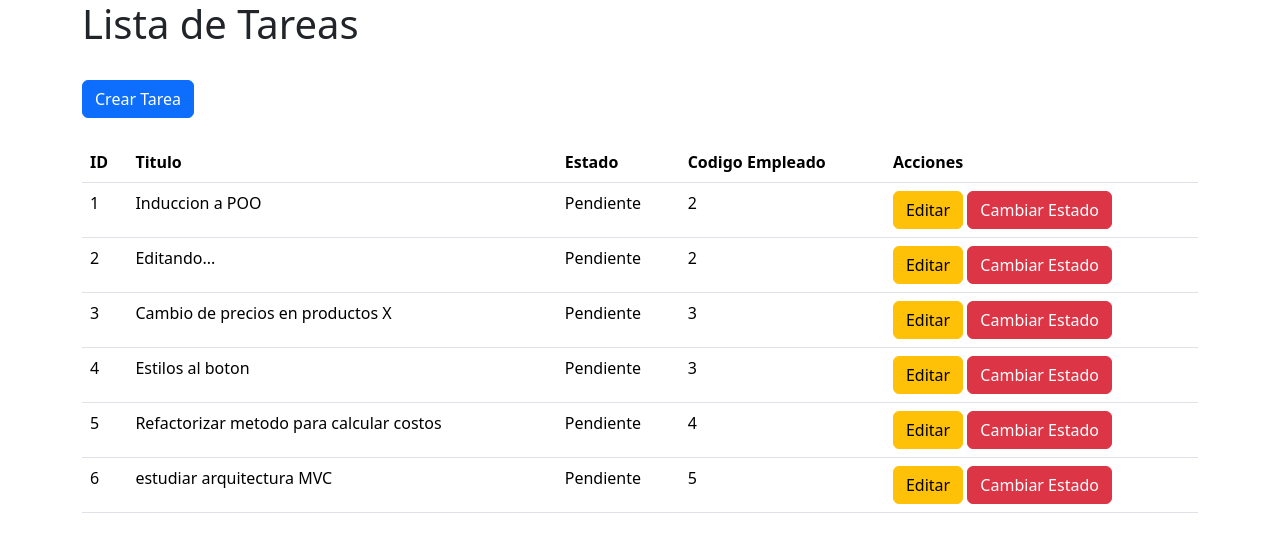
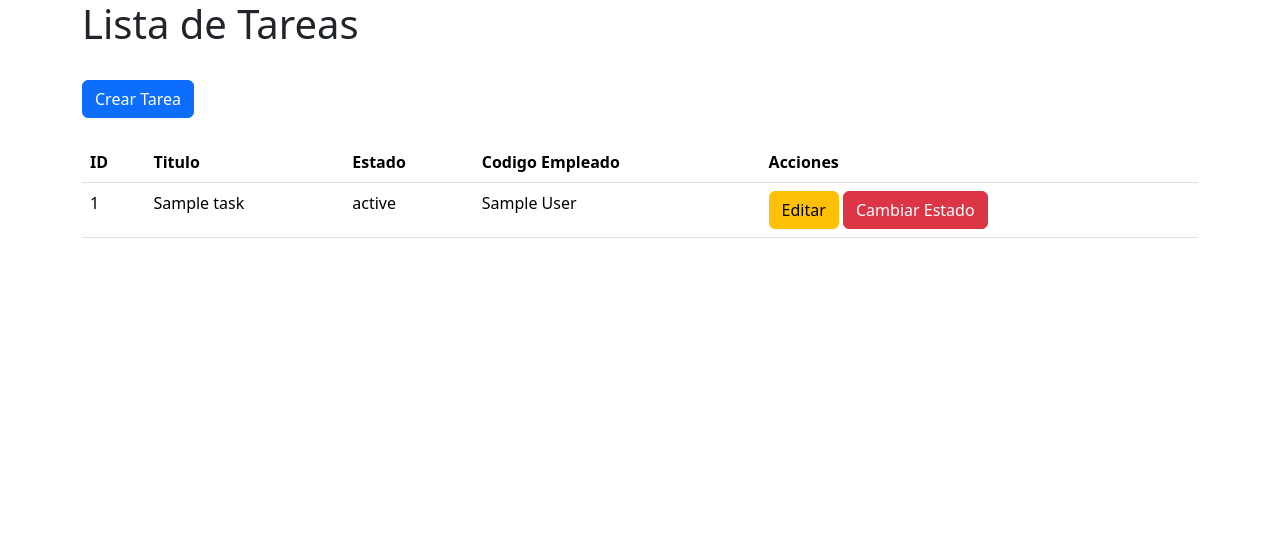
Before and after one commit to KeniaKodigo/task-manager-json-fsj28, a PHP site: page /views/listTasks.php in a window 1280 px wide. Shown: the top 552 px of the page. Run offline with PHP 8.4, Linux system fonts and the light colour scheme; tables that the repository leaves empty or names only in its code hold one stand-in row (values such as "Sample post").

Commit message:
uso de consultas sql crear, editar y ver tareas

```diff
--- a/controller/EmployeeController.php
+++ b/controller/EmployeeController.php
@@ -1,5 +1,6 @@
 <?php
 
+require_once "../config/database.php";
 require_once "../models/EmployeeModel.php";
 
 # Manejo de los metodos de la clase Empleado
--- a/data/tasks.json
+++ /dev/null
@@ -1,50 +0,0 @@
-[
-    {
-        "id_task": 1,
-        "title": "Induccion a POO",
-        "description": "aprender poo y solid",
-        "date": "2025-02-26",
-        "status": "Pendiente",
-        "id_employee": 2
-    },
-    {
-        "id_task": 2,
-        "title": "Editando...",
-        "description": "editando una tarea para ver si funciona",
-        "date": "2025-08-28",
-        "status": "Pendiente",
-        "id_employee": 2
-    },
-    {
-        "id_task": 3,
-        "title": "Cambio de precios en productos X",
-        "description": "haciendo otra prueba",
-        "date": "2025-08-28",
-        "status": "Pendiente",
-        "id_employee": 3
-    },
-    {
-        "id_task": 4,
-        "title": "Estilos al boton",
-        "description": "agregar nuevos estilos al boton de la seccion de inventario",
-        "date": "2025-08-28",
-        "status": "Pendiente",
-        "id_employee": 3
-    },
-    {
-        "id_task": "5",
-        "title": "Refactorizar metodo para calcular costos",
-        "description": "Cambiar formula para calcular costos",
-        "date": "2025-09-02",
-        "status": "Pendiente",
-        "id_employee": "4"
-    },
-    {
-        "id_task": "6",
-        "title": "estudiar arquitectura MVC",
-        "description": "arquitectura de 3 capas modelo, vista y controlador",
-        "date": "2025-09-02",
-        "status": "Pendiente",
-        "id_employee": "5"
-    }
-]
--- a/models/EmployeeModel.php
+++ b/models/EmployeeModel.php
@@ -1,15 +1,16 @@
 <?php
 
 class EmployeeModel{
-    private static $file_path = '../data/employee.json';
 
     //obtener los empleados
     public static function all(){
-        if(file_exists(self::$file_path)){
-            $data_json = file_get_contents(self::$file_path);
-            return json_decode($data_json, true); //arreglo de las tareas
-        }
-
-        return [];
+        //conectandonos a la base de datos
+        $pdo = Connection::getInstance()->getConnection();
+        //haciendo la consulta
+        $query = $pdo->query("SELECT id, name FROM employees");
+        //ejecutando la consulta
+        $query->execute();
+        $result = $query->fetchAll(PDO::FETCH_ASSOC); //[]
+        return $result;
     }
 }
--- a/models/TaskModel.php
+++ b/models/TaskModel.php
@@ -12,12 +12,8 @@ class TaskModel{
     public $status;
     public $id_employee;
 
-    //atributo para manejar la url del json
-    private static $file_path = '../data/tasks.json';
-
-    public function __construct($id_task, $title, $description, $id_empleyoee)
+    public function __construct($title, $description, $id_empleyoee)
     {
-        $this->id_task = $id_task;
         $this->title = $title;
         $this->description = $description;
         $this->date = date('Y-m-d');
@@ -27,95 +23,40 @@ class TaskModel{
 
     //metodo para obtener todas las tareas del json
     public static function all(){
-        //SELECT * FROM table
-        if(file_exists(self::$file_path)){
-            //obteniendo el archivo json
-            $data_json = file_get_contents(self::$file_path);
-            //print_r($data_json);
-            //json_decode() = convertir tu JSON a un arreglo de PHP - json_encode() = convertir un arreglo de PHP a json
-            //decodificando el json a un arreglo de PHP
-            return json_decode($data_json, true); //arreglo de las tareas
-        }
-
-        return [];
-    }
-
-    //metodo que va cargar el json y lo va actualizar
-    private static function loadJSON($array_tasks){
-        //metodo que nos ayude actualizar el JSON
-        //codificar el arreglo de PHP a un formato de tipo JSON
-        $data_json = json_encode($array_tasks, JSON_PRETTY_PRINT);
-        file_put_contents(self::$file_path, $data_json);
+        //conectandonos a la base de datos
+        $pdo = Connection::getInstance()->getConnection();
+        //haciendo la consulta
+        $query = $pdo->query("SELECT tasks.id, tasks.title, tasks.description, tasks.status, tasks.id_employee, employees.name as employee FROM tasks JOIN employees ON tasks.id_employee = employees.id");
+        //ejecutando la consulta
+        $query->execute();
+        $result = $query->fetchAll(PDO::FETCH_ASSOC); //[]
+        return $result;
     }
 
     //metodo para guardar una tarea
     public function save(){
 
-        $list_tasks = self::all(); //devuelve el arreglo de las tareas que hay en el json
+        $pdo = Connection::getInstance()->getConnection();
+        //preparar la consulta
+        $query = $pdo->prepare("INSERT INTO tasks (title, description, date_task, status, id_employee) VALUES (?, ?, ?, ?, ?)");
+        //pasamos como argumento los valores de los atributos de la clase
+        $result = $query->execute(["$this->title", "$this->description", "$this->date", "$this->status", $this->id_employee]);
 
-        //agregando un nuevo elemento (tarea)
-        //array_push($list_tasks, []);
+        // $query = $pdo->prepare("INSERT INTO tasks (title, description, date_task, status, id_employee) VALUES (:campo1, :campo2, :campo3, :campo4, :campo5)");
+        // $query->bindParam(":campo1", "$this->title");
+        // $query->bindParam(":campo2", "$this->description");
+        // $query->bindParam(":campo3", "$this->date");
+        // $query->bindParam(":campo4", "$this->status");
+        // $query->bindParam(":campo5", $this->id_employee);
+        // $result = $query->execute();
 
-        $list_tasks[] = [
-            "id_task" => $this->id_task,
-            "title" => $this->title,
-            "description" => $this->description,
-            "date" => $this->date,
-            "status" => $this->status,
-            "id_employee" => $this->id_employee
-        ];
-
-        self::loadJSON($list_tasks);
-        return "Se ha guardado correctamente";
+        return $result;
     }
 
     public static function edit($id_task, $title, $description){
-
-        //iteramos la lista de tareas del json (decodificadas)
-        $list_tasks = self::all();
-        //variable booleana para actualizar una tarea
-        $found_task = false;
-
-        //referencia
-        foreach($list_tasks as &$task){
-            //condicionando si la tarea se encuentra en la lista
-            if($task['id_task'] == $id_task){
-                $found_task = true;
-                $task['title'] = $title;
-                $task['description'] = $description;
-                //hacemos un break para que ya no se iteren las demas tareas
-                break;
-            }
-        }
-
-        //validamos si la tarea se encontro
-        if($found_task){
-            self::loadJSON($list_tasks);
-        }else{
-            return "No se encontro la tarea";
-        }
-    }
-
-    //metodo que obtenga dicha tarea
-    public static function getById($id_task){
-
-        //iteramos la lista de tareas del json (decodificadas)
-        $list_tasks = self::all();
-
-        $task_id = [];
-        //referencia
-        foreach($list_tasks as $task){
-            //condicionando si la tarea se encuentra en la lista
-            if($task['id_task'] == $id_task){
-                $task_id[] = [
-                    "id_task" => $task['id_task'],
-                    "title" => $task['title'],
-                    "description" => $task['description']
-                ];
-                break;
-            }
-        }
-
-        return $task_id;
+        $pdo = Connection::getInstance()->getConnection();
+        $query = $pdo->prepare("UPDATE tasks SET title = ?, description = ? WHERE id = ?");
+        $result = $query->execute(["$title", "$description", $id_task]);
+        return $result;
     }
 }
--- a/views/listTasks.php
+++ b/views/listTasks.php
@@ -41,20 +41,21 @@
             </thead>
             <tbody>
             <!-- Iterando el arreglo de tareas -->
+            <?php if(count($data_tasks) > 0){ ?>
                 <?php foreach($data_tasks as $task){ ?>
                     <tr>
-                        <td><?php echo $task['id_task']; ?></td>
+                        <td><?php echo $task['id']; ?></td>
                         <td><?php echo $task['title']; ?></td>
                         <td><?php echo $task['status']; ?></td>
-                        <td><?php echo $task['id_employee']; ?></td>
+                        <td><?php echo $task['employee']; ?></td>
                         <td>
-                            <button class="btn btn-warning" data-bs-toggle="modal" data-bs-target="#ModalEditar<?php echo $task['id_task']; ?>">Editar</button>
+                            <button class="btn btn-warning" data-bs-toggle="modal" data-bs-target="#ModalEditar<?php echo $task['id']; ?>">Editar</button>
                             <button class="btn btn-danger">Cambiar Estado</button>
                         </td>
                     </tr>
 
                     <!-- Modal -->
-                    <div class="modal fade" id="ModalEditar<?php echo $task['id_task']; ?>" tabindex="-1" aria-labelledby="exampleModalLabel" aria-hidden="true">
+                    <div class="modal fade" id="ModalEditar<?php echo $task['id']; ?>" tabindex="-1" aria-labelledby="exampleModalLabel" aria-hidden="true">
                     <div class="modal-dialog">
                         <div class="modal-content">
                         <div class="modal-header">
@@ -65,7 +66,7 @@
                             <div class="modal-body">
                                 <div class="mb-3">
                                     <!-- input oculto para obtener el id de la tarea -->
-                                    <input type="hidden" name="id_task" value="<?php echo $task['id_task']; ?>">
+                                    <input type="hidden" name="id_task" value="<?php echo $task['id']; ?>">
                                     <label for="">Titulo</label>
                                     <input type="text" class="form-control" name="title" value="<?php echo $task['title']; ?>">
                                 </div>
@@ -83,6 +84,12 @@
                     </div>
                     </div>
                 <?php } ?>
+
+            <?php }else{ ?>
+                <tr>
+                    <td colspan="5">No hay tareas registradas</td>
+                </tr>
+            <?php } ?>
             </tbody>
         </table>
     </main>
--- a/views/test.php
+++ b/views/test.php
@@ -23,4 +23,4 @@ require_once "../config/database.php";
 
 
 $pdo = Connection::getInstance()->getConnection();
-print_r($pdo);
+print_r($pdo); //objeto de la conexion
```
Also changed, not shown: data/employee.json (deleted, +0 -42 lines), views/createTask.php (+3 -8 lines).
